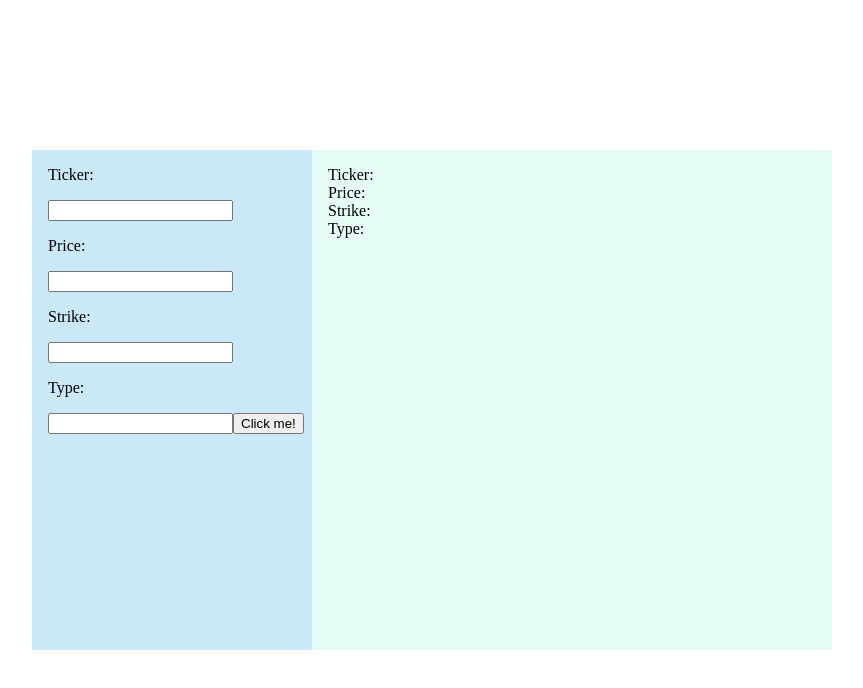
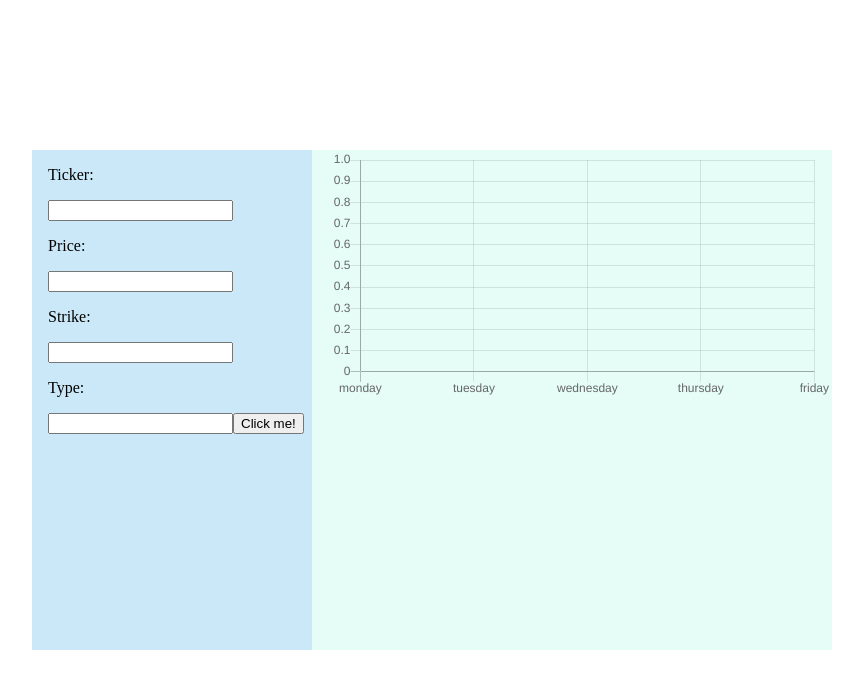
Before and after one commit to dvnmn/options-profit-calculator, a React (Create React App) app: page / in a window 1280 px wide. Both pictures are taken after a click on the button "Click me!". Shown: the top 688 px of the page, without its empty margins (208-1071 px from the left). Built offline with nearby package versions, Linux system fonts and the light colour scheme.

Commit message:
Added chart.js API

```diff
--- a/package.json
+++ b/package.json
@@ -7,7 +7,9 @@
     "@testing-library/jest-dom": "^5.11.5",
     "@testing-library/react": "^11.1.0",
     "@testing-library/user-event": "^12.1.10",
+    "chart.js": "^2.9.4",
     "react": "^17.0.1",
+    "react-chartjs-2": "^2.10.0",
     "react-dom": "^17.0.1",
     "react-scripts": "4.0.0",
     "web-vitals": "^0.2.4"
--- a/src/App.js
+++ b/src/App.js
@@ -1,4 +1,4 @@
-import React, { useState } from "react";
+import React from "react";
 import "./App.css"
 import Calculator from "./components/Calculator";
 
--- a/src/components/Calculator.css
+++ b/src/components/Calculator.css
@@ -33,6 +33,10 @@
     float: right;
 }
 
+.Output .wrapper {
+    text-align: center;
+}
+
 /* Wraps the content of both the input and output divs */
 .wrapper {
     padding-left: 1em;
--- a/src/components/Calculator.js
+++ b/src/components/Calculator.js
@@ -1,4 +1,5 @@
-import React, { useState } from "react";
+import React, { useState, useEffect } from "react";
+import { Line } from "react-chartjs-2";
 import "./Calculator.css";
 
 
@@ -39,7 +40,7 @@ function Input(props) {
                     onChange={(e) => setType(e.target.value)}
                 ></input>
 
-                <button onClick = {() => props.createOutput(
+                <button onClick={() => props.createOutput(
                     <Output
                         ticker={ticker}
                         price={price}
@@ -54,18 +55,32 @@ function Input(props) {
 
 
 function Output(props) {
+    const [chartData, setChartData] = useState({});
+
+    const chart = () => {
+        setChartData({
+            labels: ['monday', 'tuesday', 'wednesday', 'thursday', 'friday'],
+            dataSets: [
+                {
+                    label: 'Title',
+                    data: [32, 45, 12, 76, 69],
+                    backgroundColor: [
+                        'rgba(75, 192, 192, 0.6)'
+                    ],
+                    borderWidth: 4
+                }
+            ]
+        })
+    }
+
+    useEffect(() => {chart()}, [])
+
     return (
         <div class="Output">
             <div class="wrapper">
-                <p>
-                    Ticker: {props.ticker} <br/>
-                    Price: {props.price} <br/>
-                    Strike: {props.strike} <br/>
-                    Type: {props.type} <br/>
-                </p>
+                <Line data={chartData} />
             </div>
         </div>
-
     );
 }
 
```
Also changed, not shown: 1 other file (tests, documents, lock files or other folders).
